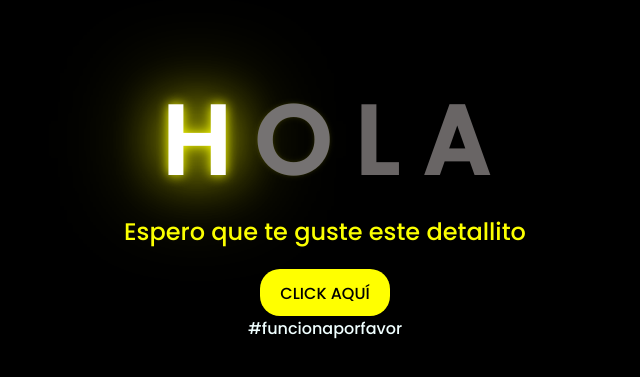
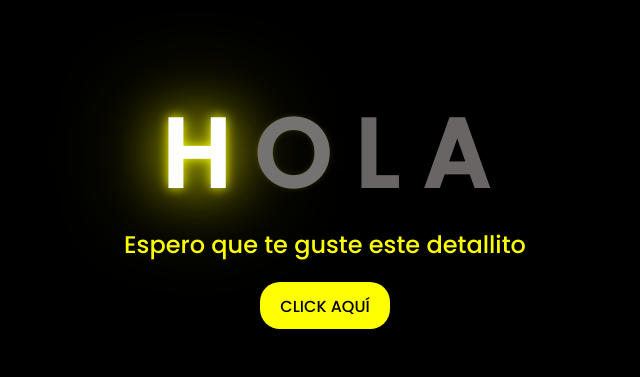
Before and after one commit to Ekkologix1/Web-Flores-main, a plain HTML site: page index.html in a window 1280 px wide. Shown: the part 203-580 px from the top of the page, without its empty margins (323-963 px from the left). Drawn offline with Linux system fonts and the light colour scheme; files that its build step writes are made by us from their sources.

Commit message:
modificacion index

```diff
--- a/index.html
+++ b/index.html
@@ -10,10 +10,9 @@
 </head>
 <body>
     <div class="greetings">
-
         <span>H</span>
         <span>O</span>
-	<span>L</span>
+        <span>L</span>
         <span>A</span>
         <span></span>
     </div>
@@ -35,5 +34,3 @@
     </div>
 </body>
 </html>
-
-#funcionaporfavor
```
